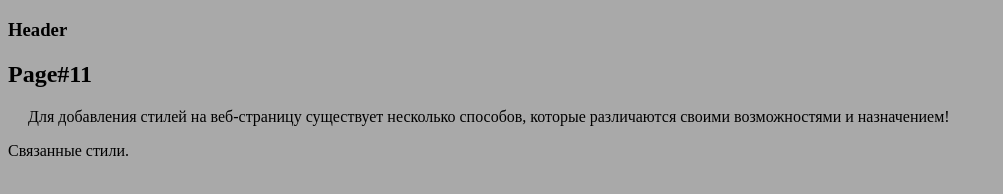
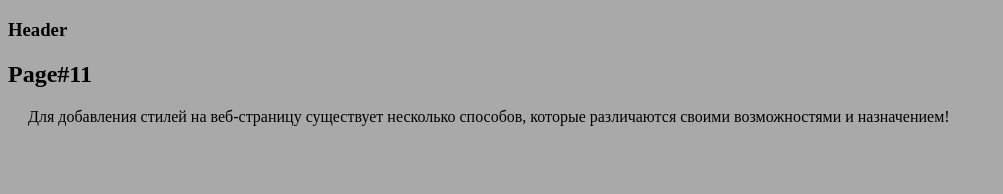
Before and after one commit to egrassa/test, a plain HTML site: page index.html in a window 1280 px wide. Shown: the whole page, without its empty margins (0-1003 px from the left). Drawn offline with Linux system fonts and the light colour scheme.

Commit message:
deleted division

```diff
--- a/index.html
+++ b/index.html
@@ -14,9 +14,5 @@
     <p>
         Для добавления стилей на веб-страницу существует несколько способов, которые различаются своими возможностями и назначением!
     </p>
-    <div>
-        Связанные стили.
-     </div>
-
 </body>
 </html>
```
